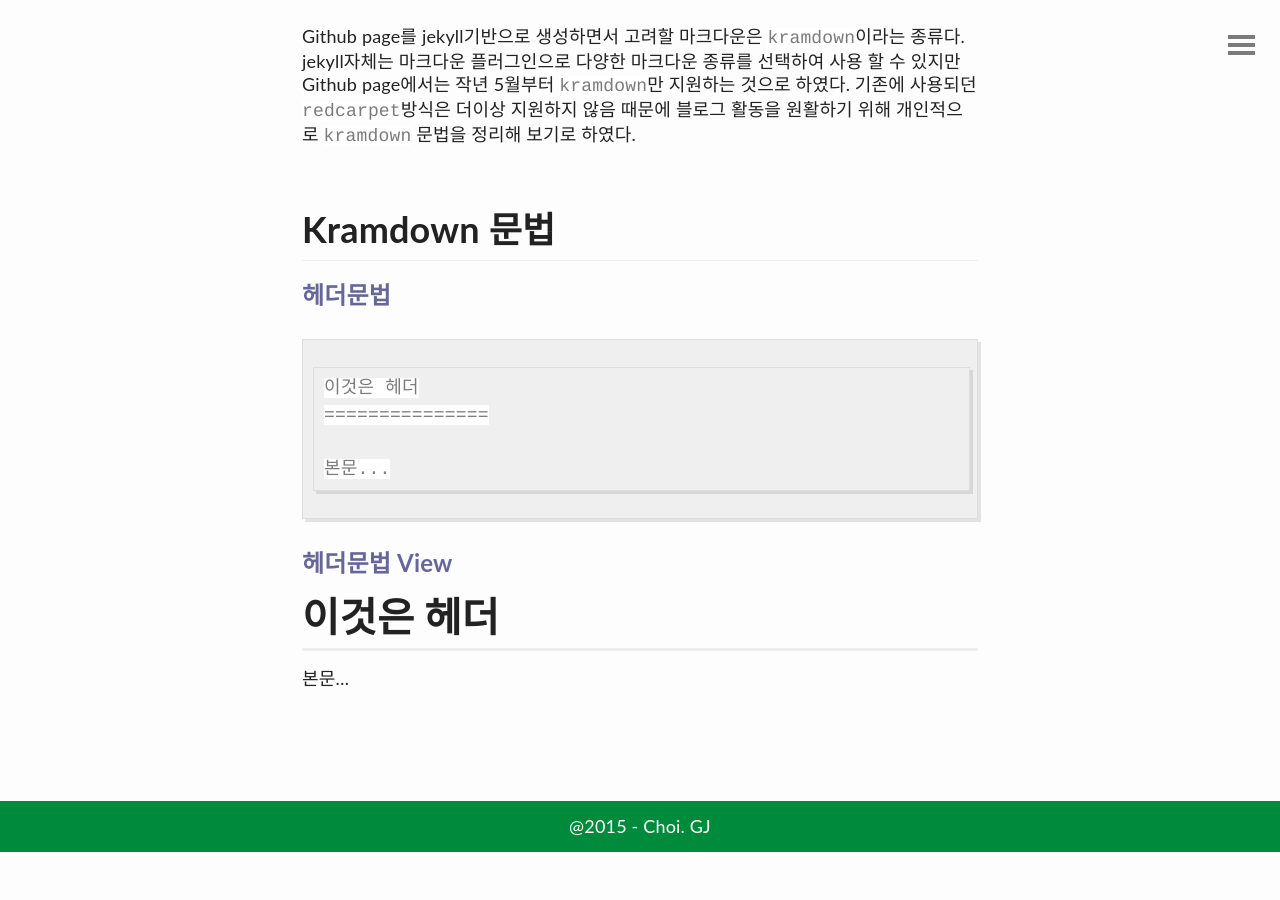
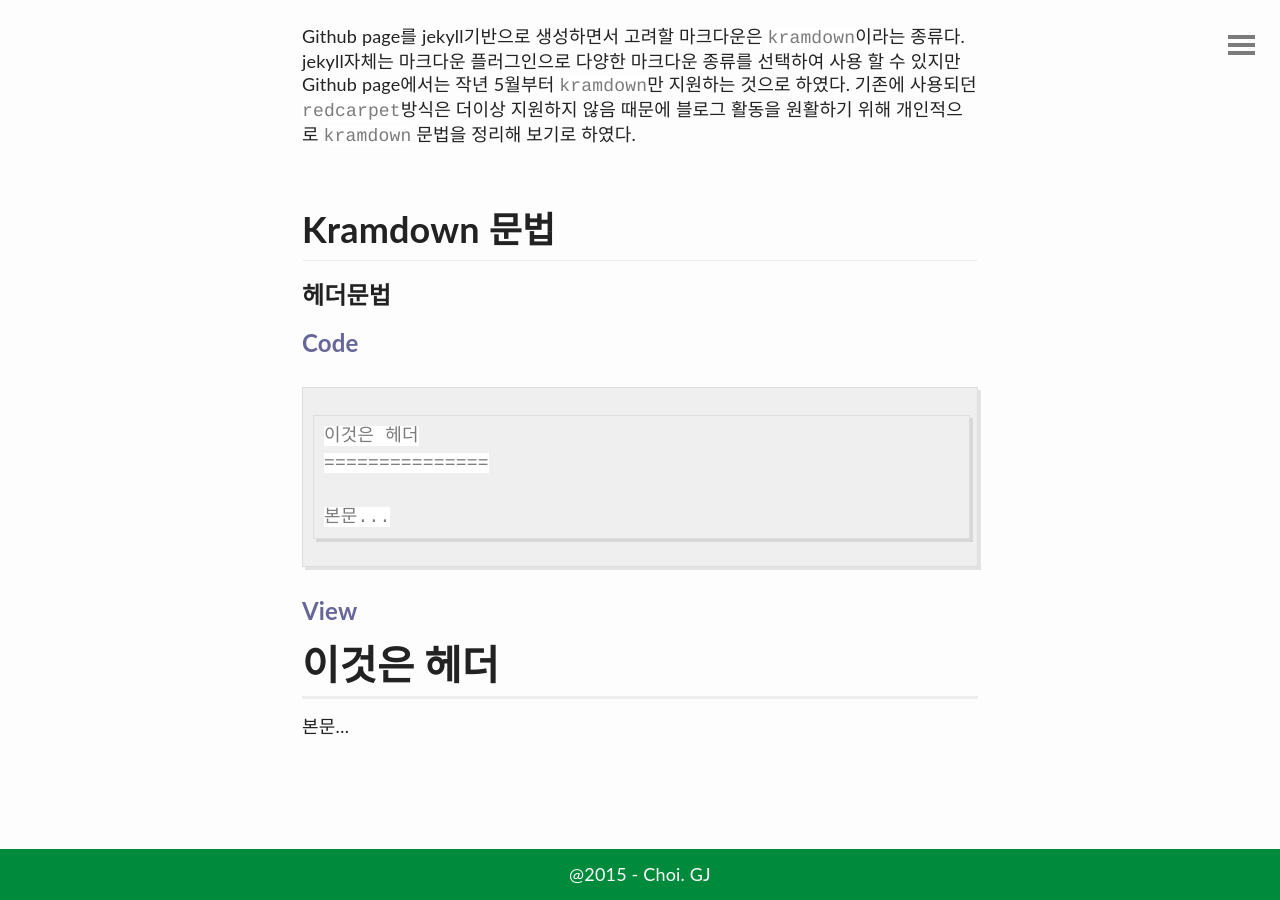
Before and after one commit to gjchoi/gjchoi.bak, a Jekyll site: the page built from _posts/2016-02-21-Kramdown(마크다운)-사용법.md, in a window 1280 px wide and 900 px high, scrolled down 660 px. Built offline with Jekyll 4.4.1, drawn with Linux system fonts in a browser that asks for light colours; comment, search, counter and statistics services are not loaded; before the commit the page ends 1512 px from its top, so only the background shows below that.

Commit message:
Update 2016-02-21-Kramdown(마크다운)-사용법.md

```diff
--- a/_posts/2016-02-21-Kramdown(마크다운)-사용법.md
+++ b/_posts/2016-02-21-Kramdown(마크다운)-사용법.md
@@ -14,7 +14,9 @@ Github page를 jekyll기반으로 생성하면서 고려할 마크다운은 `kra
 Kramdown 문법
 ------------------------
 
-#### 헤더문법
+### 헤더문법
+
+#### Code
 ~~~
 이것은 헤더
 ===============
@@ -22,7 +24,7 @@ Kramdown 문법
 본문...
 ~~~
 
-#### 헤더문법 View
+#### View
 
 이것은 헤더
 ===============
```
